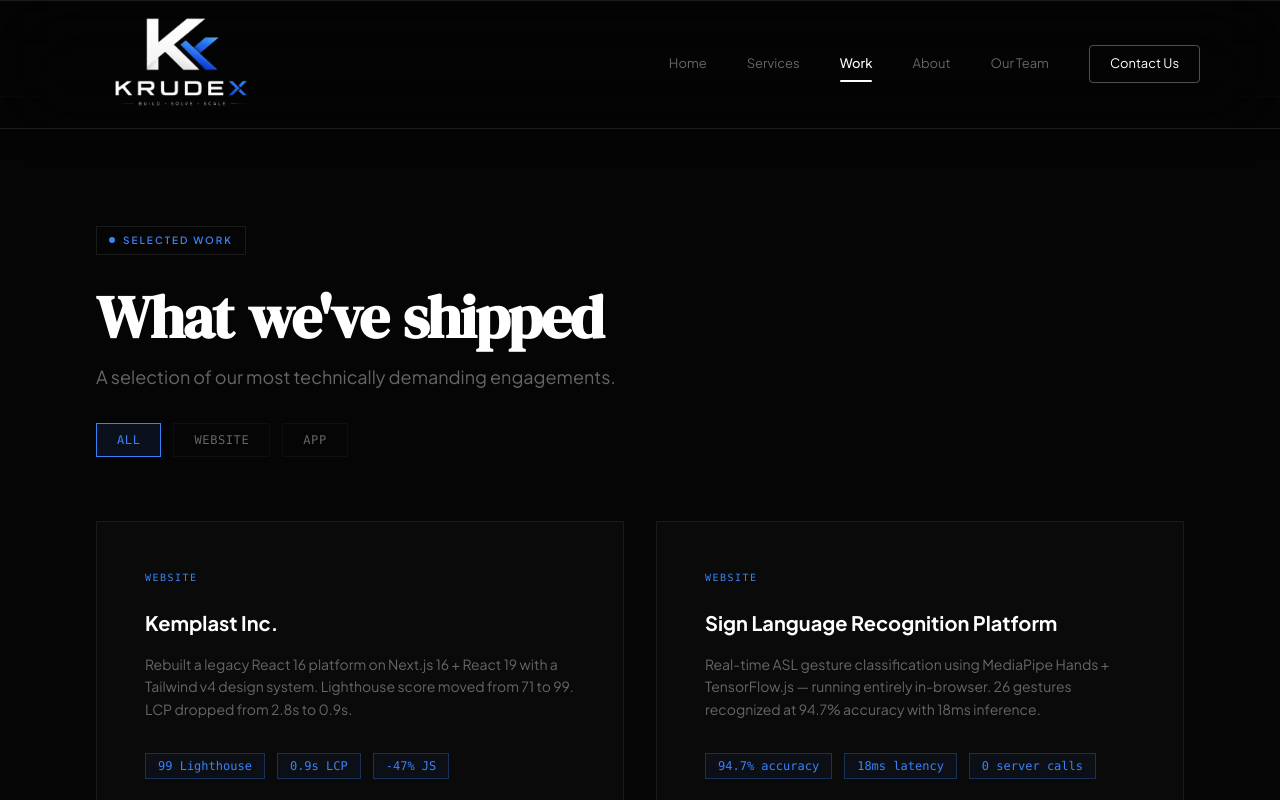
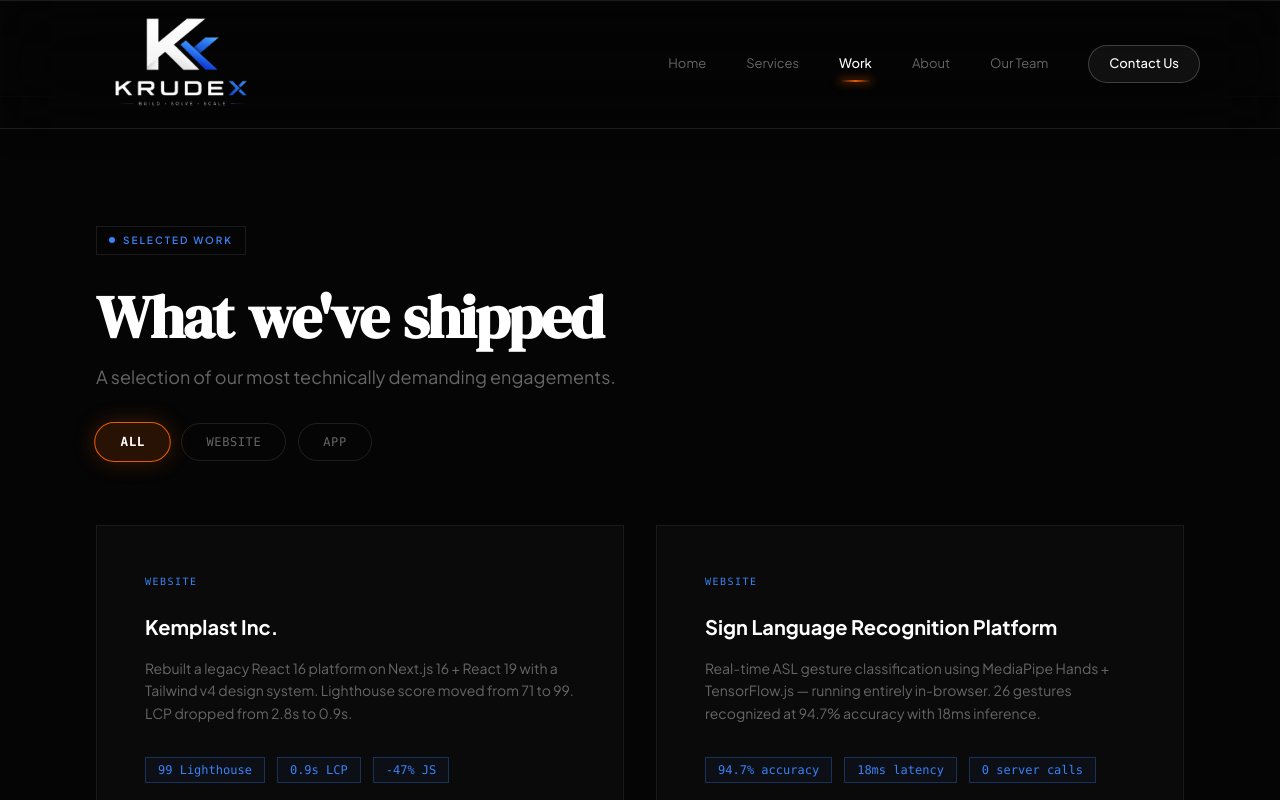
Before and after one commit to mdeocder24/Krudex-Tech, a Next.js app: page /work in a window 1280 px wide. Shown: the top 800 px of the page. Built offline with nearby package versions, Linux system fonts and the light colour scheme.

Commit message:
feat: implement contact page with Supabase form submission and landing page components

```diff
--- a/package.json
+++ b/package.json
@@ -35,7 +35,7 @@
     "typescript": "^5"
   },
   "overrides": {
-    "brace-expansion": "^5.0.8",
+    "minimatch": "^10.0.3",
     "postcss": "^8.5.24",
     "sharp": "^0.35.3"
   }
--- a/src/app/contact/page.tsx
+++ b/src/app/contact/page.tsx
@@ -86,7 +86,7 @@ export default function ContactPage() {
 
       // Reset success message after 5 seconds
       setTimeout(() => setIsSuccess(false), 5000);
-    } catch (err: any) {
+    } catch (err: unknown) {
       console.error("Error submitting form: ", err);
       // Supabase throws errors if the project isn't set up or RLS blocks it
       setError('Failed to send inquiry. Please check your Supabase configuration or try again later.');
--- a/src/components/Hero.tsx
+++ b/src/components/Hero.tsx
@@ -43,8 +43,7 @@ const fadeInUp = (delay: number) => ({
   animate: {
     opacity: 1,
     y: 0,
-    // eslint-disable-next-line @typescript-eslint/no-explicit-any
-    transition: { duration: 0.7, delay, ease: "easeOut" as any },
+    transition: { duration: 0.7, delay, ease: "easeOut" as const },
   },
 });
 
@@ -63,14 +62,18 @@ const Hero = () => {
       <div className="w-full lg:w-[45%] z-10 flex flex-col justify-center items-start px-6 md:px-14 lg:px-20 pt-28 md:pt-32 lg:pt-0 pb-4 lg:pb-0">
         {/* Badge */}
         <motion.div
-          initial={{ opacity: 0, x: -20 }}
-          animate={{ opacity: 1, x: 0 }}
+          initial={{ opacity: 0, y: 15 }}
+          animate={{ opacity: 1, y: 0 }}
+          whileHover={{ scale: 1.03 }}
           transition={{ duration: 0.6, delay: 0.2 }}
-          className="inline-flex items-center gap-2.5 bg-krudex-surface/80 border border-krudex-border px-3 md:px-4 py-1.5 md:py-2 rounded-full mb-6 md:mb-8"
+          className="group inline-flex items-center gap-2.5 bg-krudex-surface/90 border border-white/10 hover:border-[#e65c00]/50 px-3.5 md:px-4 py-1.5 md:py-2 rounded-full mb-6 md:mb-8 shadow-[0_0_20px_rgba(230,92,0,0.15)] transition-all duration-300 cursor-pointer"
         >
-          <span className="w-2 h-2 rounded-full bg-[#e65c00] animate-pulse" />
-          <span className="text-[11px] text-krudex-muted tracking-wide">
-            Empowering Startups
+          <span className="relative flex h-2 w-2">
+            <span className="animate-ping absolute inline-flex h-full w-full rounded-full bg-[#e65c00] opacity-75"></span>
+            <span className="relative inline-flex rounded-full h-2 w-2 bg-[#e65c00]"></span>
+          </span>
+          <span className="text-[11px] md:text-[12px] font-mono text-krudex-muted group-hover:text-white tracking-wide transition-colors">
+            Empowering Startups &amp; Enterprise
           </span>
         </motion.div>
 
@@ -116,20 +119,21 @@ const Hero = () => {
         {/* CTA Buttons */}
         <motion.div
           {...fadeInUp(1.1)}
-          className="flex flex-col sm:flex-row items-start sm:items-center gap-4 sm:gap-6"
+          className="flex flex-col sm:flex-row items-stretch sm:items-center gap-4 sm:gap-6 w-full sm:w-auto"
         >
           <MagneticButton
             href="/work"
-            className="group inline-flex items-center gap-2 bg-white text-krudex-black px-6 md:px-8 py-3 md:py-3.5 text-[13px] md:text-[14px] font-medium tracking-wide hover:bg-gray-200 transition-colors rounded"
+            className="group relative inline-flex items-center justify-center gap-2 bg-white text-krudex-black px-7 md:px-8 py-3.5 md:py-4 text-[13px] md:text-[14px] font-semibold tracking-wide hover:bg-gray-100 transition-all rounded-full shadow-[0_0_30px_rgba(255,255,255,0.25)] hover:shadow-[0_0_40px_rgba(255,255,255,0.4)] hover:scale-[1.02]"
           >
-            View Our Work
+            <span>View Our Work</span>
+            <ArrowRight className="w-4 h-4 group-hover:translate-x-1 transition-transform" />
           </MagneticButton>
           <MagneticButton
             href="/contact"
-            className="group inline-flex items-center gap-2 text-krudex-muted hover:text-white text-[13px] font-medium tracking-wide transition-colors"
+            className="group inline-flex items-center justify-center gap-2 px-7 md:px-8 py-3.5 md:py-4 rounded-full border border-white/10 hover:border-white/30 bg-white/5 hover:bg-white/10 text-white text-[13px] md:text-[14px] font-medium tracking-wide transition-all hover:scale-[1.02]"
           >
-            Book a Strategy Call
-            <ArrowRight className="w-3.5 h-3.5 group-hover:translate-x-1 transition-transform" />
+            <span>Book a Strategy Call</span>
+            <ArrowRight className="w-4 h-4 text-[#e65c00] group-hover:translate-x-1 transition-transform" />
           </MagneticButton>
         </motion.div>
       </div>
--- a/src/components/Navbar.tsx
+++ b/src/components/Navbar.tsx
@@ -78,7 +78,7 @@ const Navbar = () => {
                     initial={{ opacity: 0, scaleX: 0 }}
                     animate={{ opacity: 1, scaleX: 1 }}
                     transition={{ duration: 0.3 }}
-                    className="absolute -bottom-2 left-0 right-0 h-[2px] bg-white rounded-full origin-center"
+                    className="absolute -bottom-2 left-0 right-0 h-[2px] bg-gradient-to-r from-transparent via-[#e65c00] to-transparent rounded-full origin-center shadow-[0_0_8px_#e65c00]"
                   />
                 )}
               </MotionLink>
@@ -92,7 +92,7 @@ const Navbar = () => {
             href="/contact"
             whileHover={{ scale: 1.05 }}
             whileTap={{ scale: 0.95 }}
-            className="text-[13px] text-white border border-white/30 px-5 py-2 rounded-sm hover:bg-white hover:text-krudex-black transition-all duration-300"
+            className="text-[13px] font-medium text-white border border-white/20 bg-white/5 px-5 py-2 rounded-full hover:bg-white hover:text-krudex-black hover:border-white hover:shadow-[0_0_25px_rgba(255,255,255,0.4)] transition-all duration-300"
           >
             Contact Us
           </MotionLink>
--- a/src/components/SelectedWork.tsx
+++ b/src/components/SelectedWork.tsx
@@ -120,11 +120,11 @@ const SelectedWork = () => {
             {['All', 'Website', 'App'].map((f) => (
               <button
                 key={f}
-                onClick={() => setFilter(f as any)}
-                className={`px-5 py-2 text-xs font-mono uppercase tracking-wider transition-all duration-300 border ${
+                onClick={() => setFilter(f as 'All' | 'Website' | 'App')}
+                className={`px-6 py-2.5 text-xs font-mono uppercase tracking-wider transition-all duration-300 rounded-full border cursor-pointer ${
                   filter === f
-                    ? 'border-krudex-blue bg-krudex-blue/10 text-krudex-blue'
-                    : 'border-krudex-border/50 text-krudex-muted hover:border-krudex-blue/50 hover:text-white'
+                    ? 'border-[#e65c00] bg-[#e65c00]/15 text-white shadow-[0_0_20px_rgba(230,92,0,0.25)] font-semibold scale-105'
+                    : 'border-white/10 text-krudex-muted hover:border-white/30 hover:bg-white/5 hover:text-white hover:scale-102'
                 }`}
               >
                 {f}
```
Also changed, not shown: 1 other file (tests, documents, lock files or other folders).
